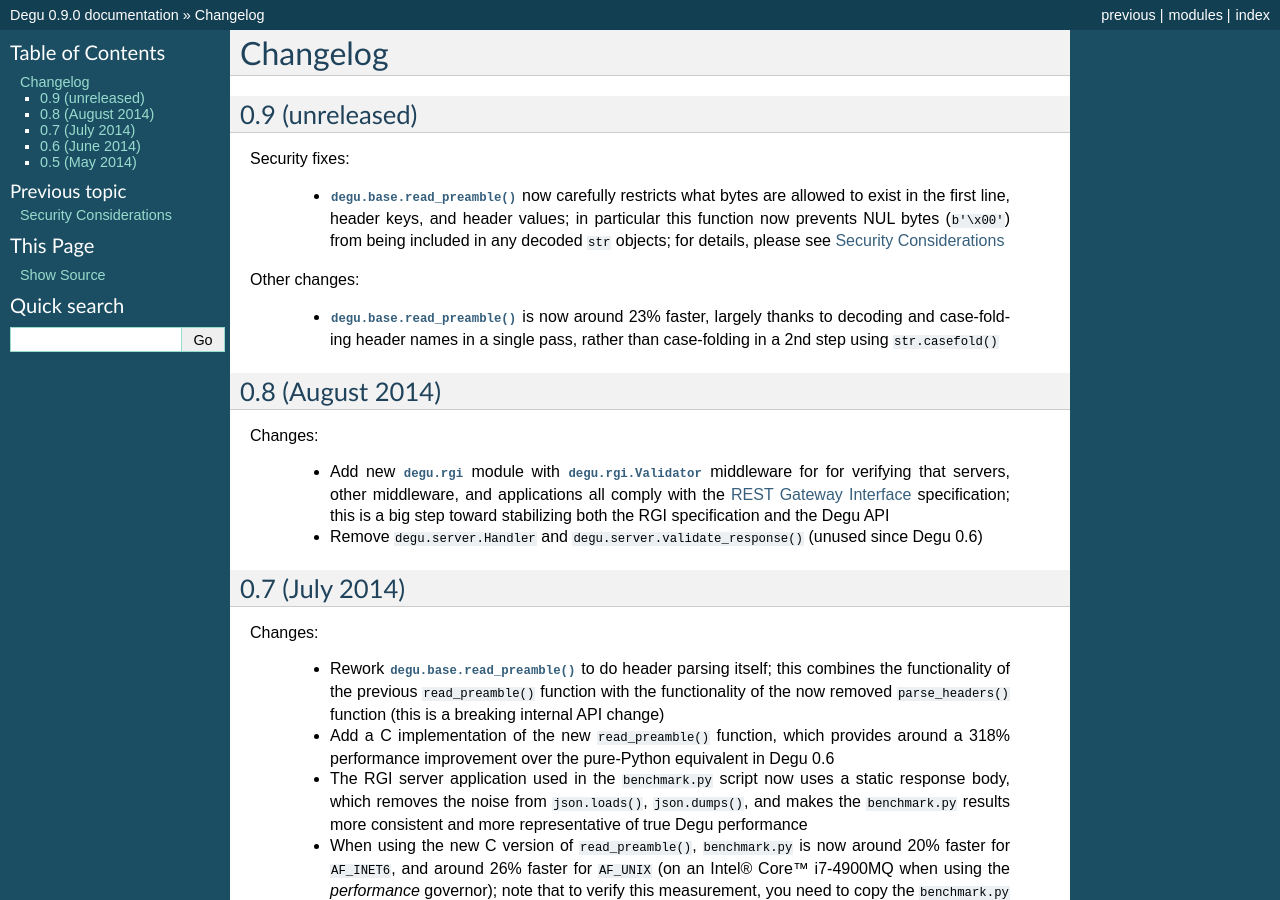
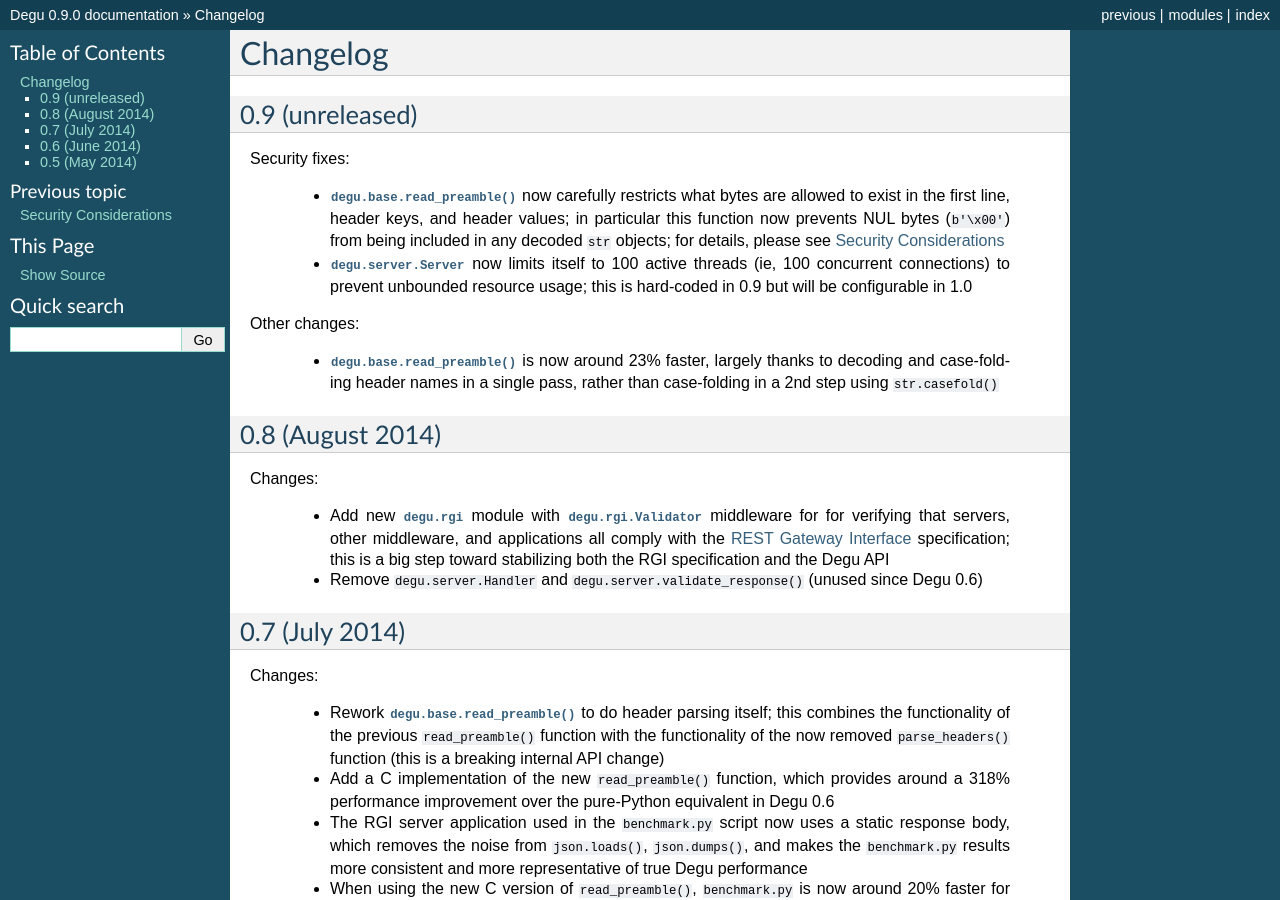
Before and after one commit to json420/degu, a Sphinx documentation site: the page built from doc/changelog.rst, in a window 1280 px wide and 900 px high. Built offline with Sphinx 7.4.7, drawn with Linux system fonts in a browser that asks for light colours.

Commit message:
Add changelog entry about 100 connection limit

```diff
--- a/doc/changelog.rst
+++ b/doc/changelog.rst
@@ -12,6 +12,11 @@ Security fixes:
       particular this function now prevents NUL bytes (``b'\x00'``) from being
       included in any decoded ``str`` objects; for details, please see
       :doc:`security`
+
+    * :class:`degu.server.Server` now limits itself to 100 active threads (ie,
+      100 concurrent connections) to prevent unbounded resource usage; this is
+      hard-coded in 0.9 but will be configurable in 1.0
+
 
 Other changes:
 
```
Also changed, not shown: 1 other file.
